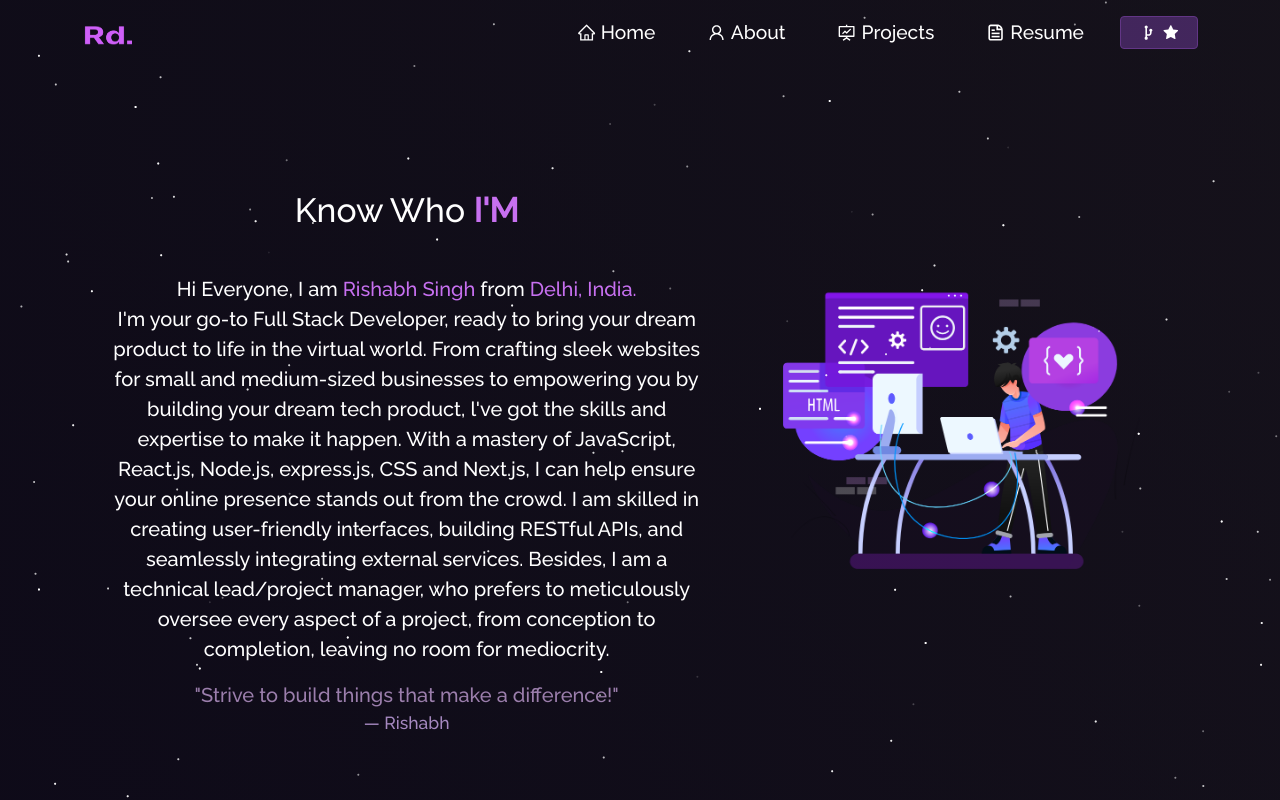
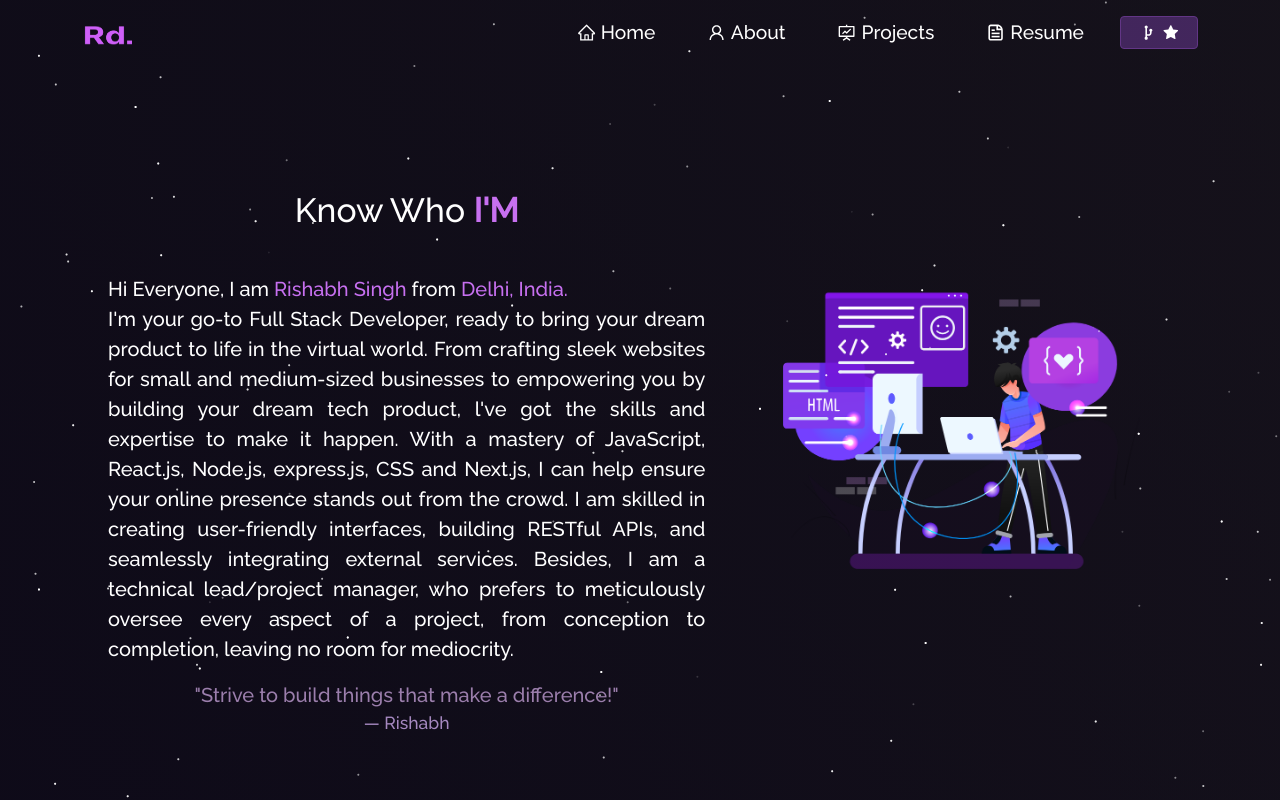
Before and after one commit to ryshabh20/Portfolio, a React (Create React App) app: page /about in a window 1280 px wide. Shown: the top 800 px of the page. Built offline with nearby package versions, Linux system fonts and the light colour scheme.

Commit message:
Update AboutCard.js

```diff
--- a/src/components/About/AboutCard.js
+++ b/src/components/About/AboutCard.js
@@ -7,7 +7,7 @@ function AboutCard() {
     <Card className="quote-card-view">
       <Card.Body>
         <blockquote className="blockquote mb-0">
-          <p style={{ textAlign: "center" }}>
+          <p style={{ textAlign: "justify" }}>
             Hi Everyone, I am <span className="purple">Rishabh Singh </span>
             from <span className="purple"> Delhi, India.</span>
             <br />I'm your go-to Full Stack Developer, ready to bring your dream product to life in the virtual world. From crafting sleek websites for small and medium-sized businesses to empowering you by building your dream tech product, l've got the skills and expertise to make it happen.
```
